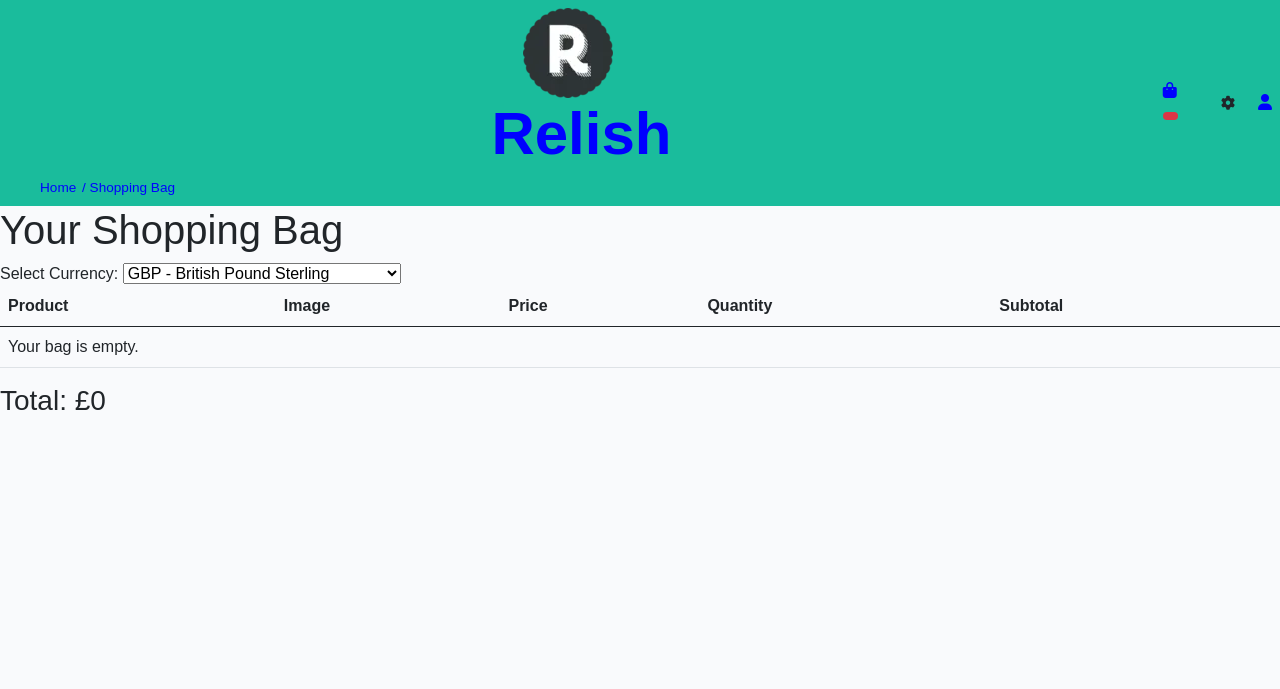
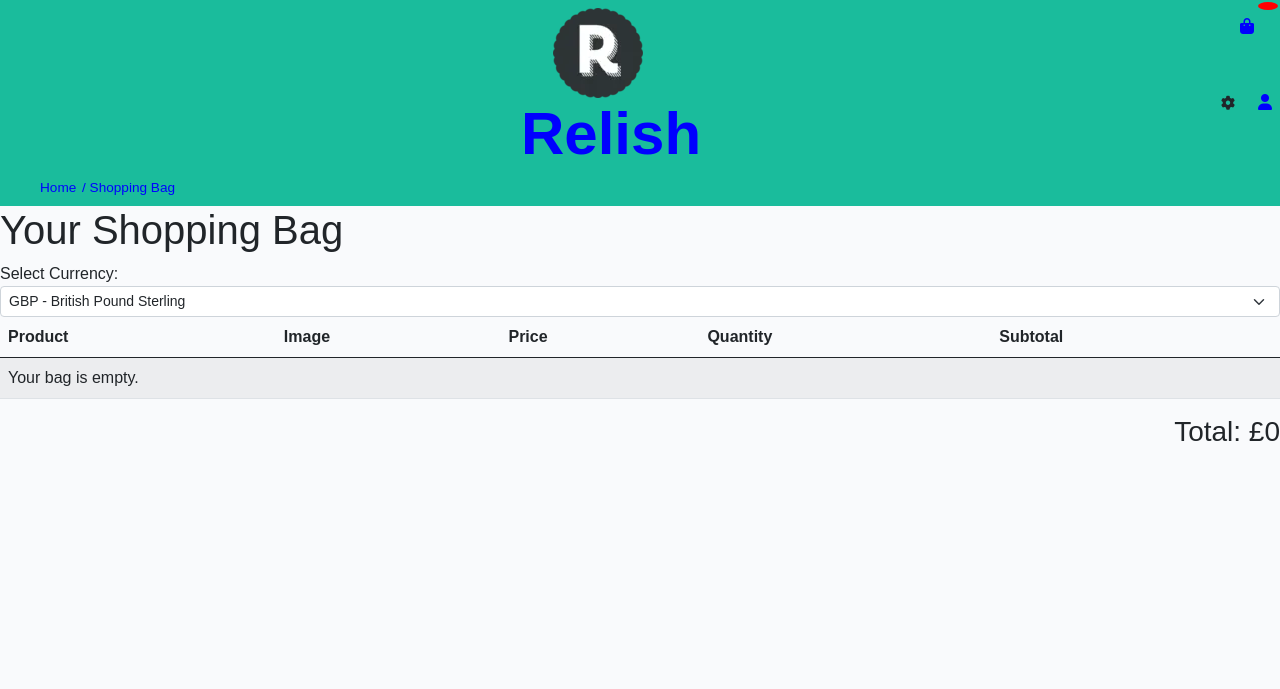
Before and after one commit to Ross-Fraser/Relish, a Django app: page /bag/ in a window 1280 px wide. Shown: the top 689 px of the page. Run offline with Django 4.2, Linux system fonts and the light colour scheme; the visitor is signed in with stand-in values (Sample User, id 1); data that the repository does not hold is empty.

Commit message:
rework: remove the update button, change subtotal to all items not just unique ones and css

```diff
--- a/bag/templates/bag/bag_detail.html
+++ b/bag/templates/bag/bag_detail.html
@@ -13,7 +13,7 @@
 <!-- Currency Selector -->
 <form method="GET" class="currency-selector">
     <label for="currency">Select Currency:</label>
-    <select name="currency" id="currency" onchange="this.form.submit()">
+    <select name="currency" id="currency" onchange="this.form.submit()" class="form-select form-select-sm">
         {% for code, name in currency_choices.items %}
             <option value="{{ code }}" {% if code == selected_currency %}selected{% endif %}>
                 {{ name }}
@@ -22,7 +22,8 @@
     </select>
 </form>
 
-<table class="table">
+<div class="table-responsive">
+    <table class="table table-striped w-100">
         <thead>
             <tr>
                 <th>Product</th>
@@ -30,24 +31,27 @@
                 <th>Price</th>
                 <th>Quantity</th>
                 <th>Subtotal</th>
+
             </tr>
         </thead>
         <tbody>
             {% for item in bag_items %}
             <tr>
                 <td>{{ item.product.name }}</td>
-            <td><img src="{{ item.product.image.url }}"
-            alt="{{ item.product.name }}" width="150"></td>
+                <td>
+                    <img src="{{ item.product.image.url }}"
+                    alt="{{ item.product.name }}" class="img-fluid" style="max-width: 100px;">
+                </td>
                 <td>{{ symbol }}{{ item.product.price }}</td>
-            <td>{{ item.quantity }}</td>
+                <td>
+                    <form method="post" action="{% url 'bag:update_bag_item' item.id %}" class="d-inline-block">
+                        {% csrf_token %}
+                        <input type="number" name="quantity" value="{{ item.quantity }}" min="1" class="form-control form-control-sm d-inline-block" style="width: 70px;">
+                    </form>
+                </td>
                 <td>{{ symbol }}{{ item.get_total_price }}</td>
                 <td>
-                <div class="d-flex">
-                    <form method="post" action="{% url 'bag:update_bag_item' item.id %}" class="me-2">
-                        {% csrf_token %}
-                        <input type="number" name="quantity" value="{{ item.quantity }}" min="1" class="form-control form-control-sm d-inline-block" style="width: 70px;">
-                        <button type="submit" class="btn btn-sm btn-primary">Update</button>
-                    </form>
+                    <div class="d-flex justify-content-end">
                         <form method="post" action="{% url 'bag:remove_from_bag' item.id %}">
                             {% csrf_token %}
                             <button type="submit" class="btn btn-sm btn-danger">
@@ -64,6 +68,9 @@
             {% endfor %}
         </tbody>
     </table>
+</div>
 
+<div class="text-end">
     <h3>Total: {{ symbol }}{{ total_price }}</h3>
+</div>
 {% endblock %}
--- a/static/css/style.css
+++ b/static/css/style.css
@@ -341,6 +341,53 @@
     gap: 5px;
 }
 
+
+/*--------------------------------------------------- Shopping bag icon */
+.bag-container {
+    position: fixed;
+    top: 10px;
+    right: 10px;
+    z-index: 1000;
+}
+
+.bag-container .nav-link {
+    display: flex;
+    align-items: center;
+}
+
+.bag-container .badge {
+    margin-left: 5px;
+}
+
+.badge {
+    position: absolute !important;
+    top: -8px;
+    right: -8px;
+    padding: 4px 6px;
+    border-radius: 50%;
+    background-color: red !important;
+    color: white;
+    font-size: 12px;
+    font-weight: bold;
+    display: inline-block;
+    min-width: 20px;
+    text-align: center;
+    line-height: 1;
+}
+
+/*--------------------------------------------------- Shopping bag table */
+.table-responsive {
+    overflow-x: auto;
+}
+
+.table img {
+    max-width: 100%;
+    height: auto;
+}
+
+.table {
+    width: 100%;
+}
 /*---------------------------------------------------Media Queries*/
 @media (max-width: 768px) {
 
@@ -401,6 +448,23 @@
     .brand-name {
         font-size: 30px;
     }
+
+    .table-responsive {
+        overflow-x: auto;
+    }
+
+    .table td img {
+        max-width: 80px;
+    }
+
+    .currency-selector {
+        display: block;
+        margin-bottom: 1rem;
+    }
+
+    .d-flex {
+        flex-direction: column;
+    }
 }
 
 @media (max-width: 480px) {
```
Lines whose indentation alone changed are shown as unchanged.
